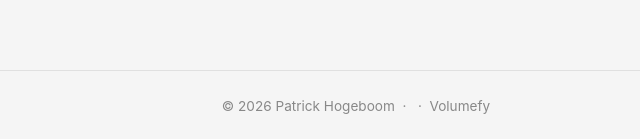
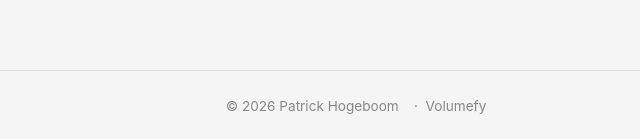
Before and after one commit to PatrickHogeboom1/Volumefy-privacy, a plain HTML site: page index.html in a window 1280 px wide. Shown: the part 2712-2851 px from the top of the page, 284-924 px from the left. Drawn offline with Linux system fonts and the light colour scheme.

Commit message:
Update index.html

```diff
--- a/index.html
+++ b/index.html
@@ -308,7 +308,7 @@
 </div>
 
 <footer>
-    &copy; 2026 Patrick Hogeboom &nbsp;·&nbsp; &nbsp;·&nbsp; Volumefy
+    &copy; 2026 Patrick Hogeboom &nbsp; &nbsp;·&nbsp; Volumefy
 </footer>
 
 <script>
```
